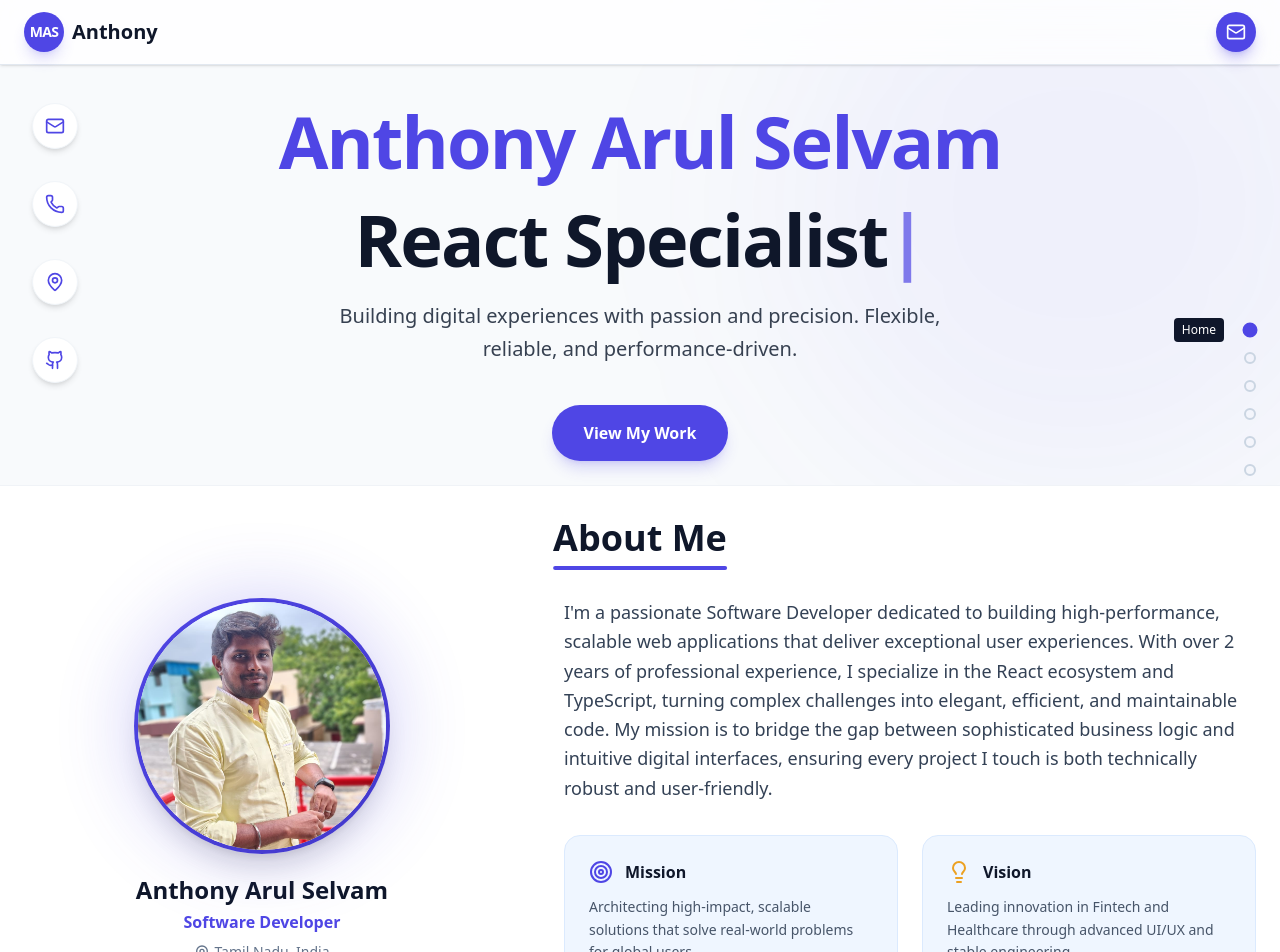
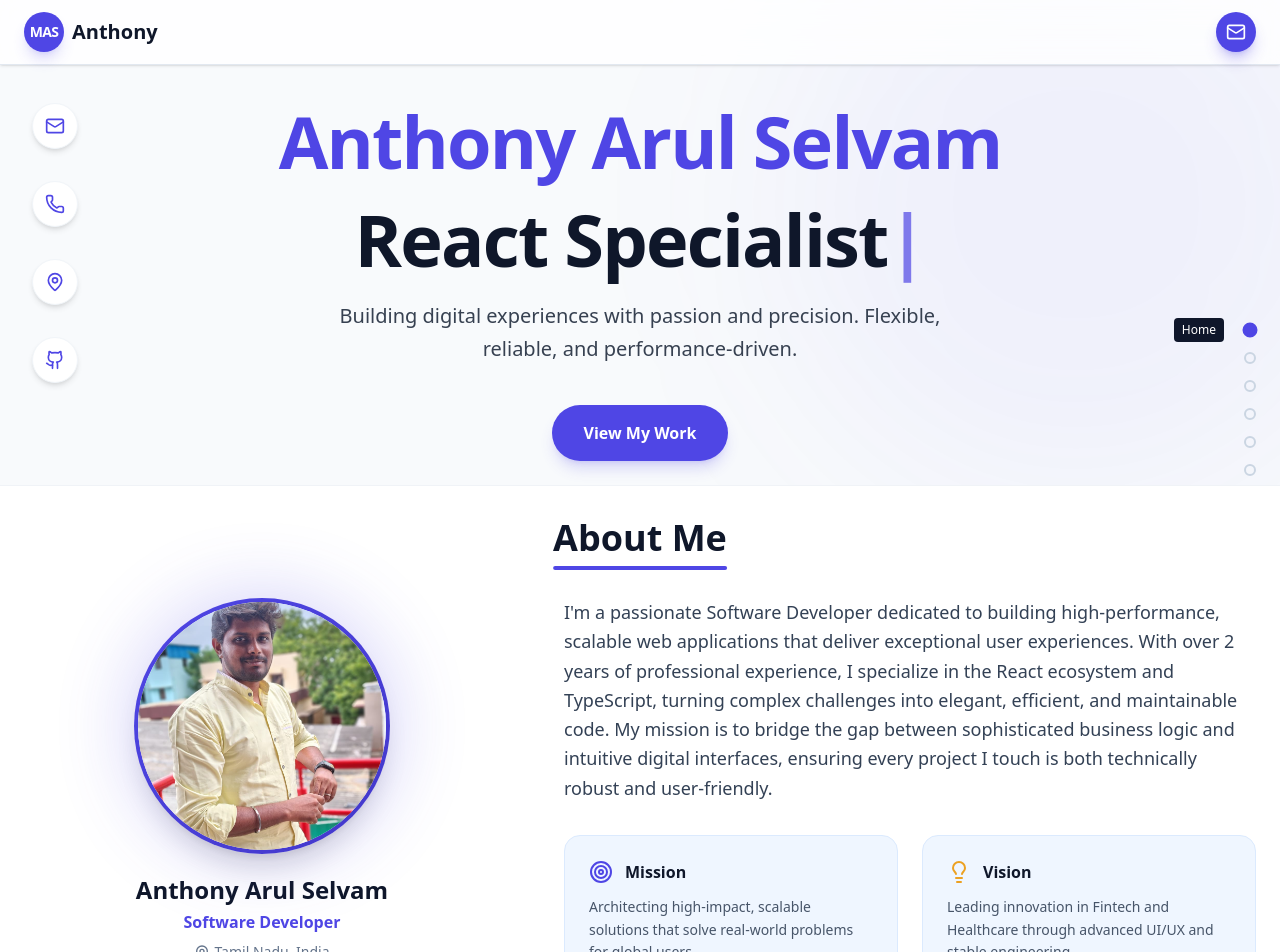
Before and after one commit to MASAnthony/Anthony-Arul-Selvam-Profile, a React (Vite) app: page / in a window 1280 px wide. Shown: the top 952 px of the page. Built offline with nearby package versions, Linux system fonts and the light colour scheme; the HTML template or start-up script is replaced by a standard one.

Commit message:
feat: Adjust avatar image positioning in About component for improved aesthetics

```diff
--- a/src/components/About.tsx
+++ b/src/components/About.tsx
@@ -29,7 +29,8 @@ const About = () => {
                           <img
                             src={personalData.avatar}
                             alt={personalData.name}
-                            className="w-full h-full object-cover object-top"
+                            className="w-full h-full object-cover"
+                            style={{ objectPosition: 'center 20%' }}
                           />
                         ) : (
                           <span className="text-6xl font-bold text-[#4F46E5]">
```
